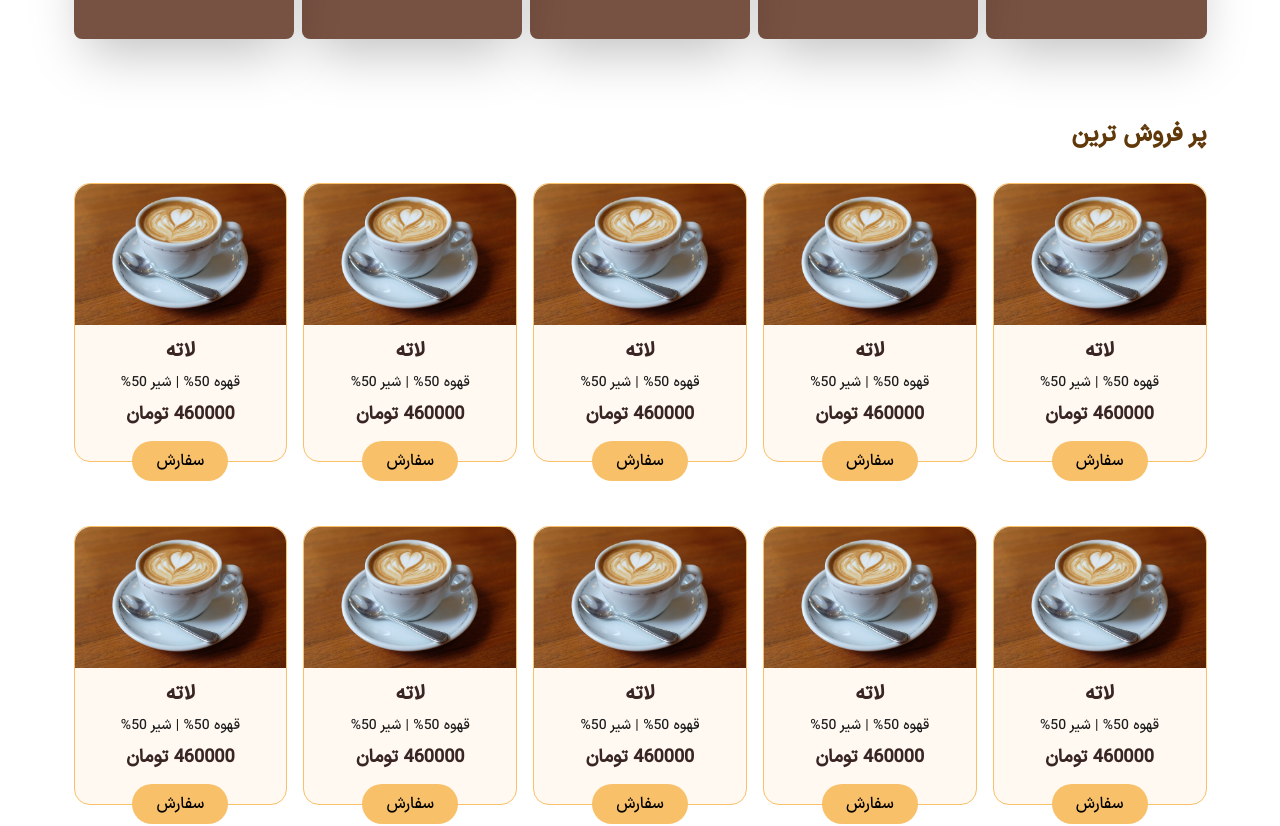
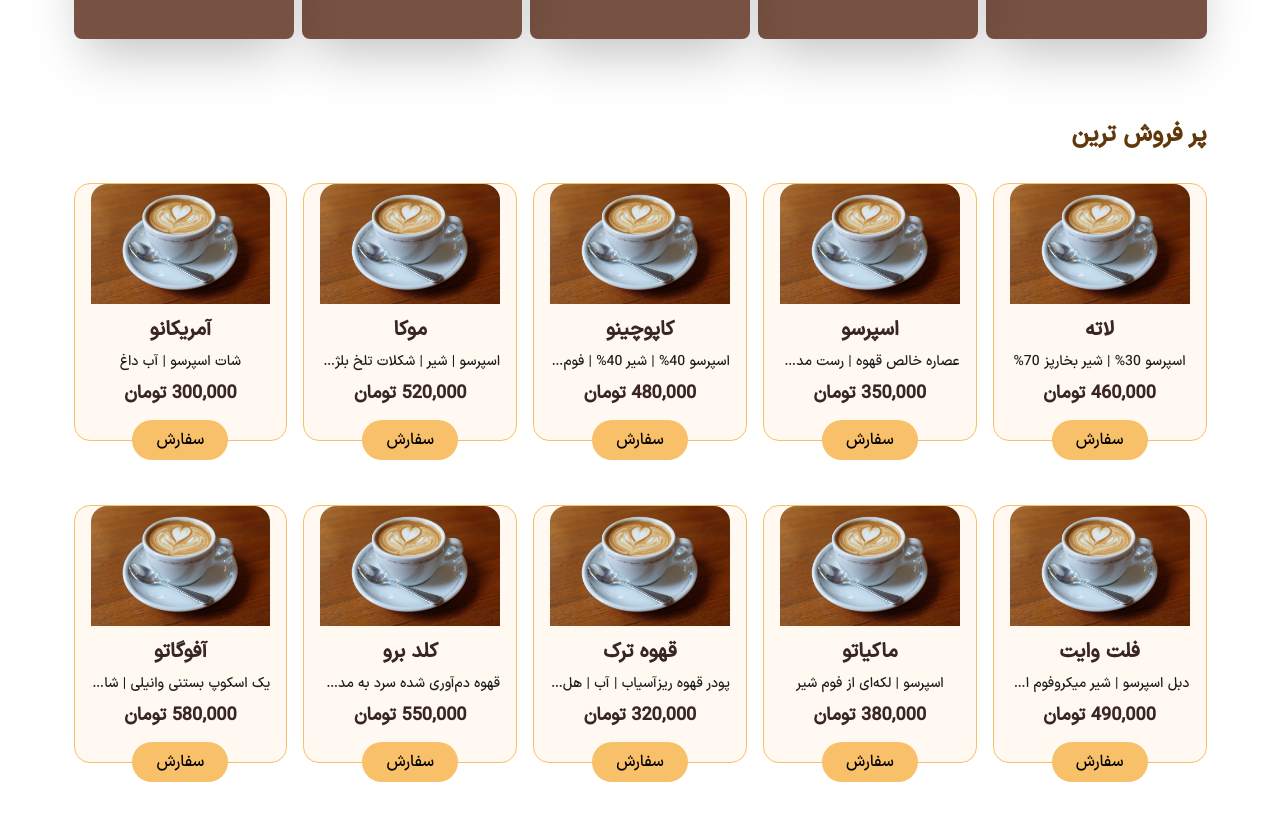
Before and after one commit to Mohammad2954/coffee-shop, a React (Vite) app: page / in a window 1280 px wide. Shown: the part 1100-1926 px from the top of the page. Built offline with nearby package versions, Linux system fonts and the light colour scheme.

Commit message:
add data for products and fix bug style

```diff
--- /dev/null
+++ b/src/components/Product/Product.jsx
@@ -0,0 +1,27 @@
+import React from "react";
+
+function Product({ name, description, price, image }) {
+  return (
+    <div className="px-4 border border-box-border rounded-2xl relative bg-box-bg mt-6 sm:mt-12 sm:block flex justify-between items-center">
+      <img
+        src={image}
+        alt=""
+        className="sm:w-full w-1/2 rounded-r-2xl sm:rounded-t-2xl sm:rounded-b-none"
+      />
+      <div className="w-1/2  flex items-center sm:w-full sm:jutify-centesr flex-col gap-2 mt-3 mb-8 ">
+        <span className=" text-text-box font-bold text-xl">{name}</span>
+        <span className="text-text-box-black text-sm text-center truncate w-full">
+          {description}
+        </span>
+        <span className="text-text-box font-bold text-lg">
+          {price.toLocaleString()} تومان
+        </span>
+      </div>
+      <button className="bg-box-btn rounded-full px-6 py-2 text-coffe absolute bottom-[-20px] left-1/6 sm:left-0 sm:right-0 w-24 mx-auto">
+        سفارش
+      </button>
+    </div>
+  );
+}
+
+export default Product;
--- a/src/components/Product/Products.jsx
+++ b/src/components/Product/Products.jsx
@@ -1,198 +1,85 @@
+import Product from "./Product";
+
 function Products() {
+  const data = [
+    {
+      id: 1,
+      image: "/img/pro/image.jpg",
+      name: "لاته",
+      description: "اسپرسو 30% | شیر بخارپز 70%",
+      price: 460000,
+    },
+    {
+      id: 2,
+      image: "/img/pro/image.jpg",
+      name: "اسپرسو",
+      description: "عصاره خالص قهوه | رست مدیوم",
+      price: 350000,
+    },
+    {
+      id: 3,
+      image: "/img/pro/image.jpg",
+      name: "کاپوچینو",
+      description: "اسپرسو 40% | شیر 40% | فوم شیر غلیظ",
+      price: 480000,
+    },
+    {
+      id: 4,
+      image: "/img/pro/image.jpg",
+      name: "موکا",
+      description: "اسپرسو | شیر | شکلات تلخ بلژیکی",
+      price: 520000,
+    },
+    {
+      id: 5,
+      image: "/img/pro/image.jpg",
+      name: "آمریکانو",
+      description: "شات اسپرسو | آب داغ",
+      price: 300000,
+    },
+    {
+      id: 6,
+      image: "/img/pro/image.jpg",
+      name: "فلت وایت",
+      description: "دبل اسپرسو | شیر میکروفوم ابریشمی",
+      price: 490000,
+    },
+    {
+      id: 7,
+      image: "/img/pro/image.jpg",
+      name: "ماکیاتو",
+      description: "اسپرسو | لکه‌ای از فوم شیر",
+      price: 380000,
+    },
+    {
+      id: 8,
+      image: "/img/pro/image.jpg",
+      name: "قهوه ترک",
+      description: "پودر قهوه ریزآسیاب | آب | هل (اختیاری)",
+      price: 320000,
+    },
+    {
+      id: 9,
+      image: "/img/pro/image.jpg",
+      name: "کلد برو",
+      description: "قهوه دم‌آوری شده سرد به مدت ۱۲ ساعت",
+      price: 550000,
+    },
+    {
+      id: 10,
+      image: "/img/pro/image.jpg",
+      name: "آفوگاتو",
+      description: "یک اسکوپ بستنی وانیلی | شات اسپرسو داغ",
+      price: 580000,
+    },
+  ];
   return (
     <div className="max-w-content mx-auto px-8 mt-20">
       <h3 className="text-coffee text-2xl font-bold">پر فروش ترین</h3>
       <div className="grid  grid-cols- lg:grid-cols-5 sm:grid-cols-3 gap-4 mt-[-1rem]">
-        <div className="border border-box-border rounded-2xl relative bg-box-bg mt-6 sm:mt-12 sm:block flex justify-between items-center">
-          <img
-            src="/img/pro/image.jpg"
-            alt=""
-            className="sm:w-full w-1/2 rounded-r-2xl sm:rounded-t-2xl sm:rounded-b-none"
-          />
-          <div className="w-1/2  flex items-center sm:w-full sm:jutify-centesr flex-col gap-2 mt-3 mb-8 ">
-            <span className=" text-text-box font-bold text-xl">لاته</span>
-            <span className="text-text-box-black text-sm">
-              قهوه 50% | شیر 50%
-            </span>
-            <span className="text-text-box font-bold text-lg">
-              460000 تومان
-            </span>
-          </div>
-          <button className="bg-box-btn rounded-full px-6 py-2 text-coffe absolute bottom-[-20px] left-1/6 sm:left-0 sm:right-0 w-24 mx-auto">
-            سفارش
-          </button>
-        </div>
-        <div className="border border-box-border rounded-2xl relative bg-box-bg mt-6 sm:mt-12 sm:block flex justify-between items-center">
-          <img
-            src="/img/pro/image.jpg"
-            alt=""
-            className="sm:w-full w-1/2 rounded-r-2xl sm:rounded-t-2xl sm:rounded-b-none"
-          />
-          <div className="w-1/2  flex items-center sm:w-full sm:jutify-centesr flex-col gap-2 mt-3 mb-8 ">
-            <span className=" text-text-box font-bold text-xl">لاته</span>
-            <span className="text-text-box-black text-sm">
-              قهوه 50% | شیر 50%
-            </span>
-            <span className="text-text-box font-bold text-lg">
-              460000 تومان
-            </span>
-          </div>
-          <button className="bg-box-btn rounded-full px-6 py-2 text-coffe absolute bottom-[-20px] left-1/6 sm:left-0 sm:right-0 w-24 mx-auto">
-            سفارش
-          </button>
-        </div>
-        <div className="border border-box-border rounded-2xl relative bg-box-bg mt-6 sm:mt-12 sm:block flex justify-between items-center">
-          <img
-            src="/img/pro/image.jpg"
-            alt=""
-            className="sm:w-full w-1/2 rounded-r-2xl sm:rounded-t-2xl sm:rounded-b-none"
-          />
-          <div className="w-1/2  flex items-center sm:w-full sm:jutify-centesr flex-col gap-2 mt-3 mb-8 ">
-            <span className=" text-text-box font-bold text-xl">لاته</span>
-            <span className="text-text-box-black text-sm">
-              قهوه 50% | شیر 50%
-            </span>
-            <span className="text-text-box font-bold text-lg">
-              460000 تومان
-            </span>
-          </div>
-          <button className="bg-box-btn rounded-full px-6 py-2 text-coffe absolute bottom-[-20px] left-1/6 sm:left-0 sm:right-0 w-24 mx-auto">
-            سفارش
-          </button>
-        </div>
-        <div className="border border-box-border rounded-2xl relative bg-box-bg mt-6 sm:mt-12 sm:block flex justify-between items-center">
-          <img
-            src="/img/pro/image.jpg"
-            alt=""
-            className="sm:w-full w-1/2 rounded-r-2xl sm:rounded-t-2xl sm:rounded-b-none"
-          />
-          <div className="w-1/2  flex items-center sm:w-full sm:jutify-centesr flex-col gap-2 mt-3 mb-8 ">
-            <span className=" text-text-box font-bold text-xl">لاته</span>
-            <span className="text-text-box-black text-sm">
-              قهوه 50% | شیر 50%
-            </span>
-            <span className="text-text-box font-bold text-lg">
-              460000 تومان
-            </span>
-          </div>
-          <button className="bg-box-btn rounded-full px-6 py-2 text-coffe absolute bottom-[-20px] left-1/6 sm:left-0 sm:right-0 w-24 mx-auto">
-            سفارش
-          </button>
-        </div>
-        <div className="border border-box-border rounded-2xl relative bg-box-bg mt-6 sm:mt-12 sm:block flex justify-between items-center">
-          <img
-            src="/img/pro/image.jpg"
-            alt=""
-            className="sm:w-full w-1/2 rounded-r-2xl sm:rounded-t-2xl sm:rounded-b-none"
-          />
-          <div className="w-1/2  flex items-center sm:w-full sm:jutify-centesr flex-col gap-2 mt-3 mb-8 ">
-            <span className=" text-text-box font-bold text-xl">لاته</span>
-            <span className="text-text-box-black text-sm">
-              قهوه 50% | شیر 50%
-            </span>
-            <span className="text-text-box font-bold text-lg">
-              460000 تومان
-            </span>
-          </div>
-          <button className="bg-box-btn rounded-full px-6 py-2 text-coffe absolute bottom-[-20px] left-1/6 sm:left-0 sm:right-0 w-24 mx-auto">
-            سفارش
-          </button>
-        </div>
-        <div className="border border-box-border rounded-2xl relative bg-box-bg mt-6 sm:mt-12 sm:block flex justify-between items-center">
-          <img
-            src="/img/pro/image.jpg"
-            alt=""
-            className="sm:w-full w-1/2 rounded-r-2xl sm:rounded-t-2xl sm:rounded-b-none"
-          />
-          <div className="w-1/2  flex items-center sm:w-full sm:jutify-centesr flex-col gap-2 mt-3 mb-8 ">
-            <span className=" text-text-box font-bold text-xl">لاته</span>
-            <span className="text-text-box-black text-sm">
-              قهوه 50% | شیر 50%
-            </span>
-            <span className="text-text-box font-bold text-lg">
-              460000 تومان
-            </span>
-          </div>
-          <button className="bg-box-btn rounded-full px-6 py-2 text-coffe absolute bottom-[-20px] left-1/6 sm:left-0 sm:right-0 w-24 mx-auto">
-            سفارش
-          </button>
-        </div>
-        <div className="border border-box-border rounded-2xl relative bg-box-bg mt-6 sm:mt-12 sm:block flex justify-between items-center">
-          <img
-            src="/img/pro/image.jpg"
-            alt=""
-            className="sm:w-full w-1/2 rounded-r-2xl sm:rounded-t-2xl sm:rounded-b-none"
-          />
-          <div className="w-1/2  flex items-center sm:w-full sm:jutify-centesr flex-col gap-2 mt-3 mb-8 ">
-            <span className=" text-text-box font-bold text-xl">لاته</span>
-            <span className="text-text-box-black text-sm">
-              قهوه 50% | شیر 50%
-            </span>
-            <span className="text-text-box font-bold text-lg">
-              460000 تومان
-            </span>
-          </div>
-          <button className="bg-box-btn rounded-full px-6 py-2 text-coffe absolute bottom-[-20px] left-1/6 sm:left-0 sm:right-0 w-24 mx-auto">
-            سفارش
-          </button>
-        </div>
-        <div className="border border-box-border rounded-2xl relative bg-box-bg mt-6 sm:mt-12 sm:block flex justify-between items-center">
-          <img
-            src="/img/pro/image.jpg"
-            alt=""
-            className="sm:w-full w-1/2 rounded-r-2xl sm:rounded-t-2xl sm:rounded-b-none"
-          />
-          <div className="w-1/2  flex items-center sm:w-full sm:jutify-centesr flex-col gap-2 mt-3 mb-8 ">
-            <span className=" text-text-box font-bold text-xl">لاته</span>
-            <span className="text-text-box-black text-sm">
-              قهوه 50% | شیر 50%
-            </span>
-            <span className="text-text-box font-bold text-lg">
-              460000 تومان
-            </span>
-          </div>
-          <button className="bg-box-btn rounded-full px-6 py-2 text-coffe absolute bottom-[-20px] left-1/6 sm:left-0 sm:right-0 w-24 mx-auto">
-            سفارش
-          </button>
-        </div>
-        <div className="border border-box-border rounded-2xl relative bg-box-bg mt-6 sm:mt-12 sm:block flex justify-between items-center">
-          <img
-            src="/img/pro/image.jpg"
-            alt=""
-            className="sm:w-full w-1/2 rounded-r-2xl sm:rounded-t-2xl sm:rounded-b-none"
-          />
-          <div className="w-1/2  flex items-center sm:w-full sm:jutify-centesr flex-col gap-2 mt-3 mb-8 ">
-            <span className=" text-text-box font-bold text-xl">لاته</span>
-            <span className="text-text-box-black text-sm">
-              قهوه 50% | شیر 50%
-            </span>
-            <span className="text-text-box font-bold text-lg">
-              460000 تومان
-            </span>
-          </div>
-          <button className="bg-box-btn rounded-full px-6 py-2 text-coffe absolute bottom-[-20px] left-1/6 sm:left-0 sm:right-0 w-24 mx-auto">
-            سفارش
-          </button>
-        </div>
-        <div className="border border-box-border rounded-2xl relative bg-box-bg mt-6 sm:mt-12 sm:block flex justify-between items-center">
-          <img
-            src="/img/pro/image.jpg"
-            alt=""
-            className="sm:w-full w-1/2 rounded-r-2xl sm:rounded-t-2xl sm:rounded-b-none"
-          />
-          <div className="w-1/2  flex items-center sm:w-full sm:jutify-centesr flex-col gap-2 mt-3 mb-8 ">
-            <span className=" text-text-box font-bold text-xl">لاته</span>
-            <span className="text-text-box-black text-sm">
-              قهوه 50% | شیر 50%
-            </span>
-            <span className="text-text-box font-bold text-lg">
-              460000 تومان
-            </span>
-          </div>
-          <button className="bg-box-btn rounded-full px-6 py-2 text-coffe absolute bottom-[-20px] left-1/6 sm:left-0 sm:right-0 w-24 mx-auto">
-            سفارش
-          </button>
-        </div>
+        {data.map((pro) => {
+          return <Product {...pro} key={pro.id} />;
+        })}
       </div>
     </div>
   );
```
